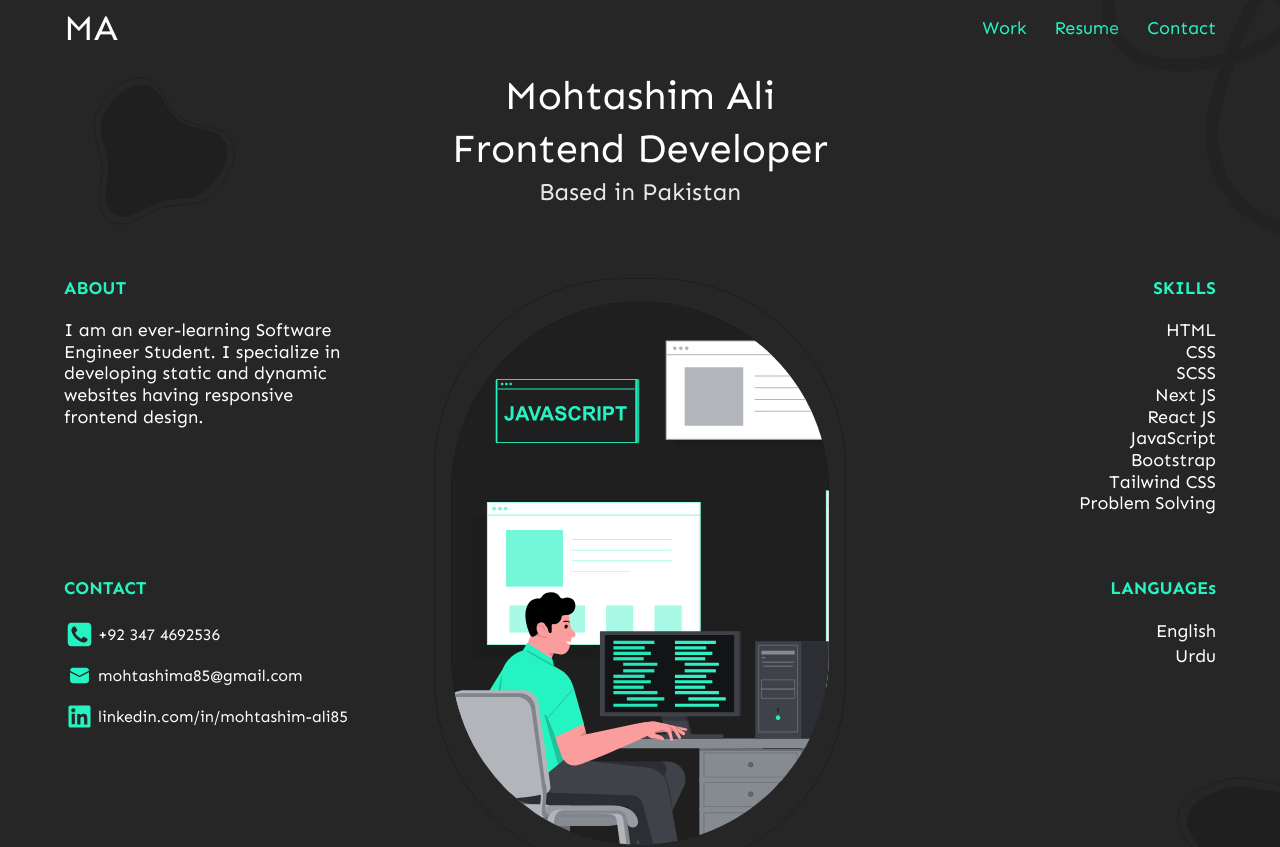
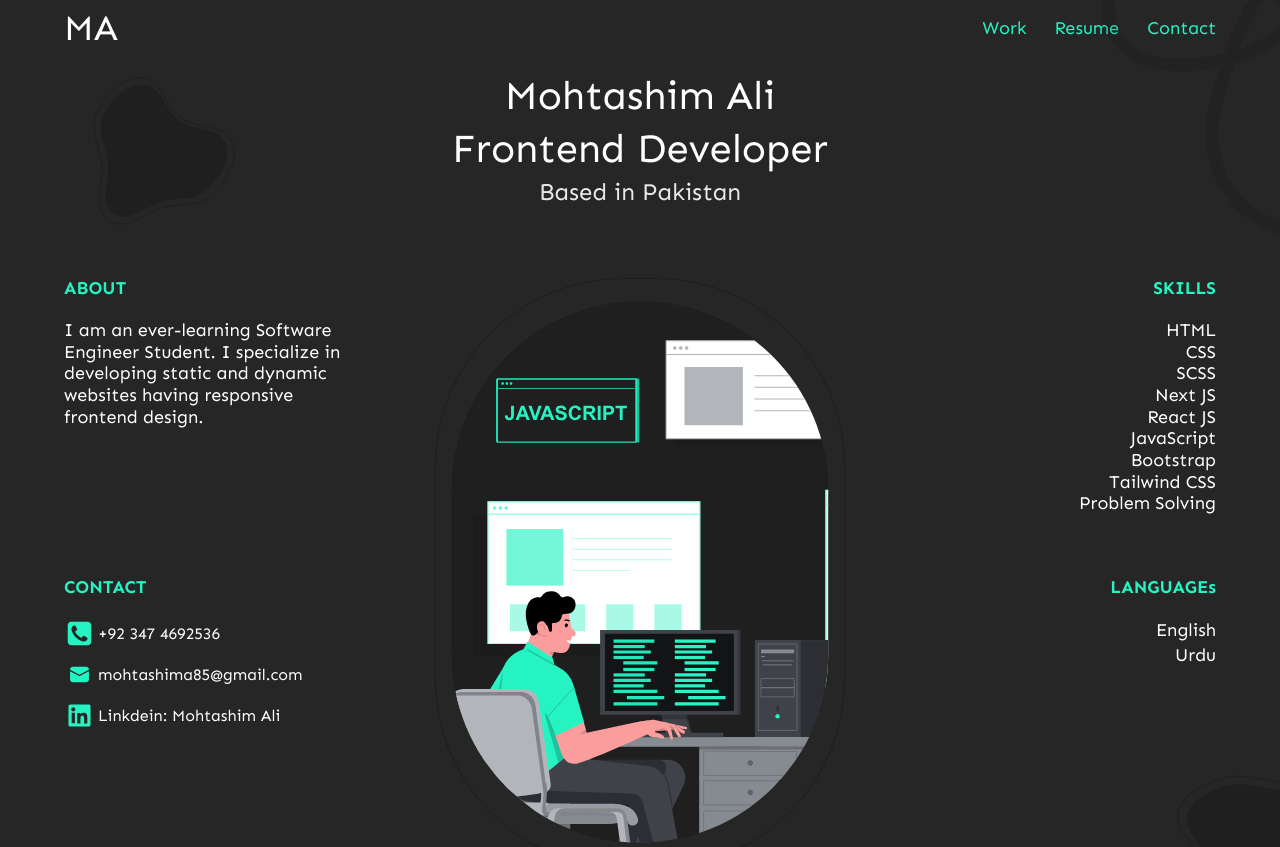
Before and after one commit to MohtashimAli85/portfolio, a Next.js app: page / in a window 1280 px wide. Shown: the top 847 px of the page. Built offline with nearby package versions, Linux system fonts and the light colour scheme.

Commit message:
- fixed linkedin link - add href to projects section

```diff
--- a/components/herosection/herosection.jsx
+++ b/components/herosection/herosection.jsx
@@ -4,7 +4,9 @@ import Skill from "./skill";
 import Contact from "./contact";
 import Lang from "./lang";
 import Image from "next/image";
+import Link from "next/link";
 import BottomBlob from "../blobs/bottomblob";
+
 function HeroSection() {
   return (
     <div className="hero-section relative">
@@ -16,7 +18,7 @@ function HeroSection() {
               src="/Center.svg"
               alt="hero image"
               width={480}
-              height={592}
+              height={590}
               priority
             />
           </div>
@@ -48,19 +50,23 @@ function HeroSection() {
               },
               {
                 icon: "linkedin",
-                contact: "linkedin.com/in/mohtashim-ali85",
-                href: "linkedin.com/in/mohtashim-ali85",
+                contact: "Linkdein: Mohtashim Ali",
+                href: "https://www.linkedin.com/in/mohtashim-ali85?lipi=urn%3Ali%3Apage%3Ad_flagship3_profile_view_base_contact_details%3B0UBxIIhvSTmBE01WL8sf3Q%3D%3D",
               },
             ]}
           />
           <Lang langs={["English", "Urdu"]} />
           <div className="col-span-3 justify-self-center mt-3">
+            <Link href="#projects">
+              <a>
                 <Image
                   src="/downward-arrow.svg"
                   width={50}
                   height={50}
                   alt="downward arrow icon"
                 />
+              </a>
+            </Link>
           </div>
         </div>
         <div className="bg-primary/20 h-1"></div>
```
Lines whose indentation alone changed are shown as unchanged.
